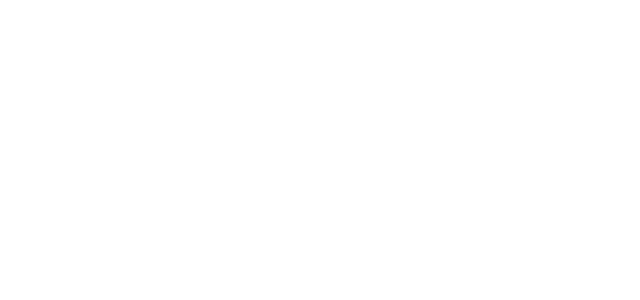
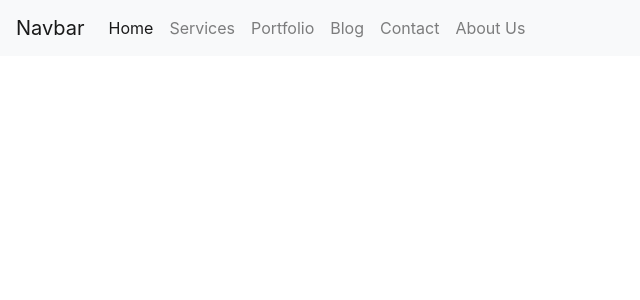
Before and after one commit to zohaibmalikie/ewd-2.0, a React (Create React App) app: page / in a window 1280 px wide. Shown: the top 300 px of the page, without its empty margins (0-640 px from the left). Built offline with nearby package versions, Linux system fonts and the light colour scheme.

Commit message:
navbar creating

```diff
--- a/src/App.js
+++ b/src/App.js
@@ -1,9 +1,11 @@
 import './App.css';
+import React from 'react'
+import Header from './Compoments/header'
 
 function App() {
   return (
     <div className="App">
-
+       <Header/>
     </div>
   );
 }
--- a/src/Compoments/header.js
+++ b/src/Compoments/header.js
@@ -1,9 +1,24 @@
 import React from 'react'
-
+import './assets/header.css'
 function header() {
     return (
         <React.Fragment>
-
+<nav class="navbar navbar-expand-lg navbar-light bg-light">
+  <a class="navbar-brand" href="#">Navbar</a>
+  <button class="navbar-toggler" type="button" data-toggle="collapse" data-target="#navbarNavAltMarkup" aria-controls="navbarNavAltMarkup" aria-expanded="false" aria-label="Toggle navigation">
+    <span class="navbar-toggler-icon"></span>
+  </button>
+  <div class="collapse navbar-collapse" id="navbarNavAltMarkup">
+    <div class="navbar-nav">
+      <a class="nav-item nav-link active" href="#">Home <span class="sr-only">(current)</span></a>
+      <a class="nav-item nav-link" href="#">Services</a>
+      <a class="nav-item nav-link" href="#">Portfolio</a>
+      <a class="nav-item nav-link" href="#">Blog</a>
+      <a class="nav-item nav-link" href="#">Contact</a>
+      <a class="nav-item nav-link" href="#">About Us</a>
+    </div>
+  </div>
+</nav>
 
         </React.Fragment>
     )
```
